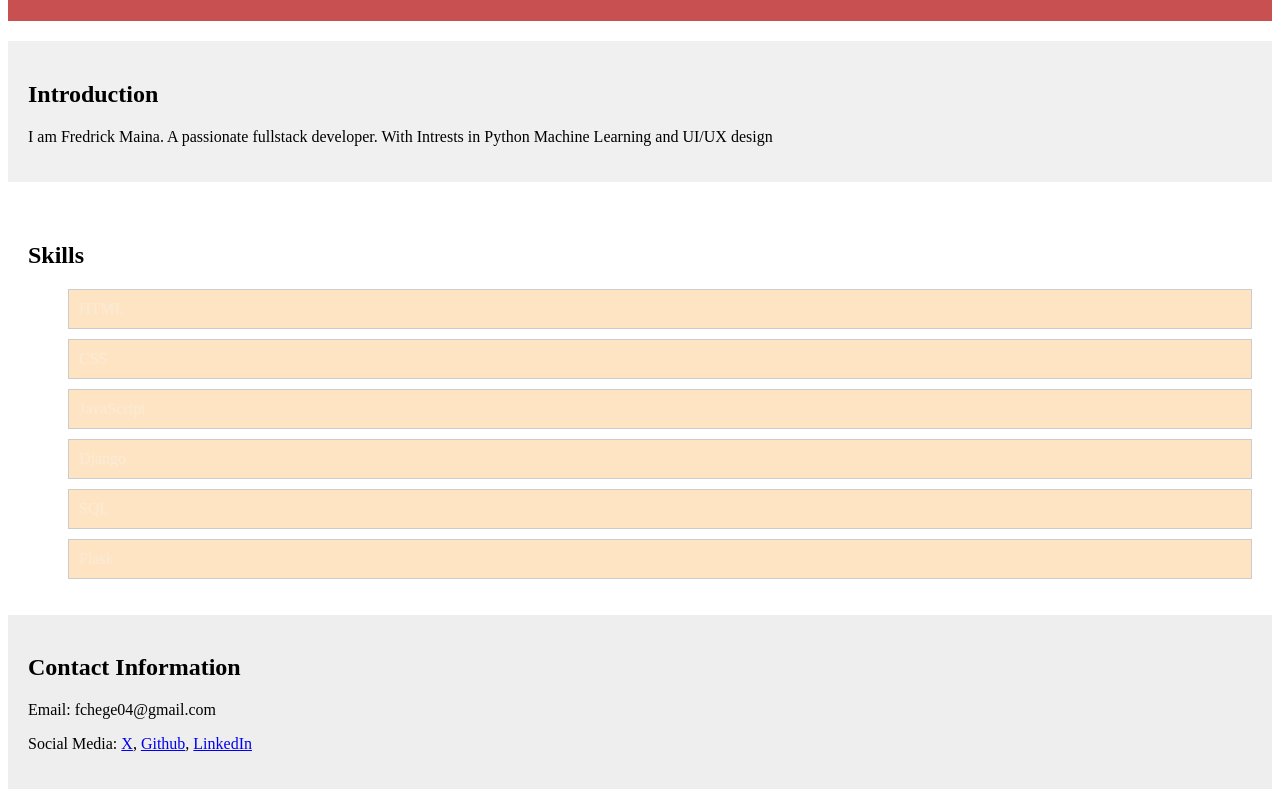
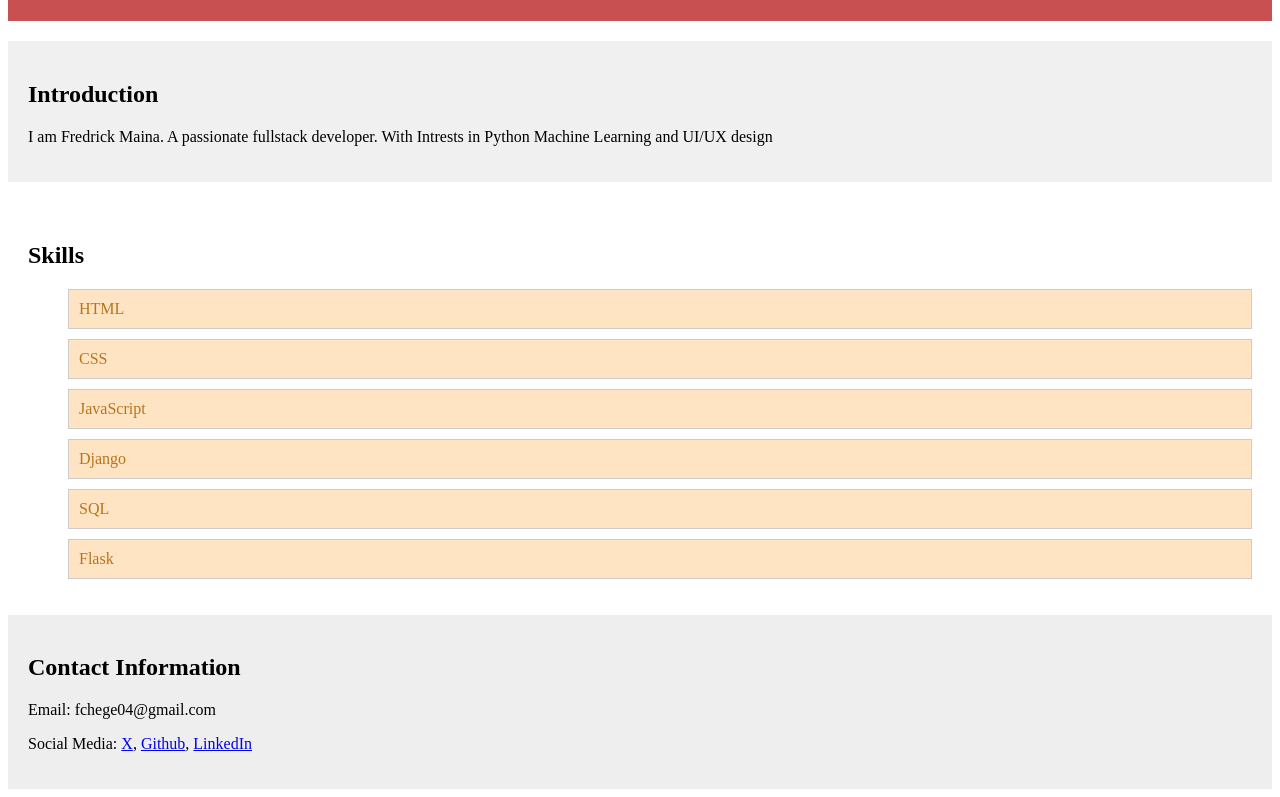
Before and after one commit to fred-maina/Web-Technologies, a plain HTML site: page index.html in a window 1280 px wide. Shown: the part 107-904 px from the top of the page. Drawn offline with Linux system fonts and the light colour scheme.

Commit message:
fixed colors

```diff
--- a/styles.css
+++ b/styles.css
@@ -22,7 +22,7 @@ header {
     padding: 10px;
     margin-bottom: 10px;
     background-color: bisque;
-    color: antiquewhite;
+    color: rgb(184, 116, 28);
   }
 
   .contact {
```
